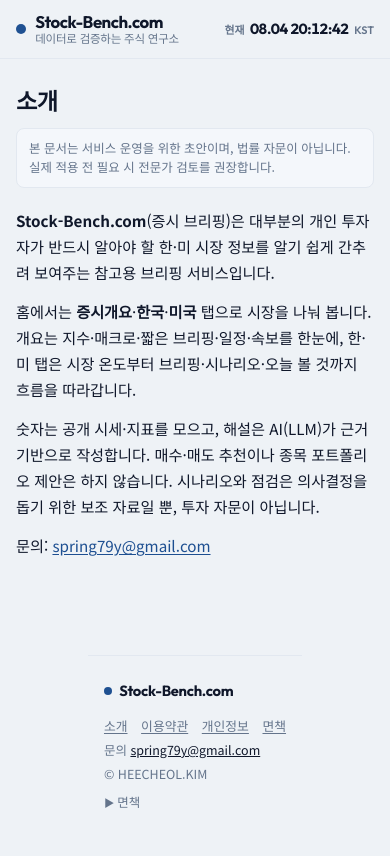
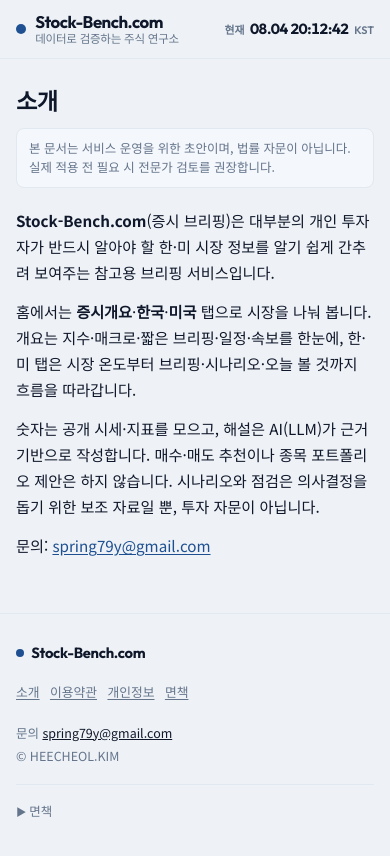
Before and after one commit to spring79y/stockbench, a Next.js app: page /about in a window 390 px wide. Shown: the top 856 px of the page. Built offline with nearby package versions, Linux system fonts and the light colour scheme.

Commit message:
Widen SiteFooter layout to match board width.
Split brand/nav and contact/copyright into full-width rows with clearer gaps so the footer no longer reads as a cramped center pillar.

Co-authored-by: Cursor <cursoragent@cursor.com>

```diff
--- a/src/app/globals.css
+++ b/src/app/globals.css
@@ -1231,9 +1231,30 @@ a {
 
 .site-footer {
   max-width: 960px;
+  width: 100%;
   margin: 0 auto;
-  padding: 1.25rem 1rem 2rem;
+  padding: 1.75rem 1rem 2.5rem;
   border-top: 1px solid var(--line);
+}
+
+.site-footer__top {
+  display: flex;
+  flex-wrap: wrap;
+  align-items: center;
+  justify-content: space-between;
+  gap: 0.85rem 1.75rem;
+}
+
+.site-footer__brand-row {
+  display: inline-flex;
+  align-items: center;
+  gap: 0.45rem;
+  min-width: 0;
+}
+
+.site-footer__brand-row .brand__mark {
+  width: 0.5rem;
+  height: 0.5rem;
 }
 
 .site-footer__brand {
@@ -1247,8 +1268,9 @@ a {
 .site-footer__nav {
   display: flex;
   flex-wrap: wrap;
-  gap: 0.35rem 0.85rem;
-  margin: 0.55rem 0 0;
+  align-items: center;
+  gap: 0.35rem 0.25rem;
+  margin: 0;
 }
 
 .site-footer__nav-link {
@@ -1256,14 +1278,24 @@ a {
   color: var(--muted);
   text-decoration: underline;
   text-underline-offset: 0.15em;
+  padding: 0.35rem 0.55rem;
 }
 
 .site-footer__nav-link:hover {
   color: var(--brand);
 }
 
+.site-footer__meta-row {
+  display: flex;
+  flex-wrap: wrap;
+  align-items: baseline;
+  justify-content: space-between;
+  gap: 0.45rem 1.5rem;
+  margin-top: 1.15rem;
+}
+
 .site-footer__meta {
-  margin: 0.35rem 0 0;
+  margin: 0;
   font-size: 0.78rem;
   line-height: 1.45;
   color: var(--muted);
@@ -1280,7 +1312,9 @@ a {
 }
 
 .site-footer__details {
-  margin: 0.65rem 0 0;
+  margin: 1.15rem 0 0;
+  padding-top: 0.95rem;
+  border-top: 1px solid var(--line);
 }
 
 .site-footer__summary {
@@ -1289,6 +1323,7 @@ a {
   font-size: 0.78rem;
   color: var(--muted);
   user-select: none;
+  padding: 0.15rem 0;
 }
 
 .site-footer__summary::-webkit-details-marker {
@@ -1305,7 +1340,8 @@ a {
 }
 
 .site-footer__disclaimer {
-  margin: 0.4rem 0 0;
+  margin: 0.55rem 0 0;
+  max-width: 42rem;
   font-size: 0.78rem;
   line-height: 1.55;
   color: var(--muted);
@@ -1319,6 +1355,29 @@ a {
 
 .site-footer__inline-link:hover {
   color: var(--brand);
+}
+
+@media (max-width: 560px) {
+  .site-footer__top {
+    flex-direction: column;
+    align-items: flex-start;
+    gap: 0.75rem;
+  }
+
+  .site-footer__nav {
+    gap: 0.2rem 0;
+  }
+
+  .site-footer__nav-link {
+    padding: 0.4rem 0.65rem 0.4rem 0;
+  }
+
+  .site-footer__meta-row {
+    flex-direction: column;
+    align-items: flex-start;
+    gap: 0.35rem;
+    margin-top: 1rem;
+  }
 }
 
 /* —— Legal / about docs —— */
@@ -1430,18 +1489,6 @@ a {
   }
 }
 
-.site-footer__brand-row {
-  display: inline-flex;
-  align-items: center;
-  gap: 0.45rem;
-  margin-bottom: 0.35rem;
-}
-
-.site-footer__brand-row .brand__mark {
-  width: 0.5rem;
-  height: 0.5rem;
-}
-
 /* —— Ops (owner-only) —— */
 .ops {
   max-width: 40rem;
--- a/src/components/SiteFooter.tsx
+++ b/src/components/SiteFooter.tsx
@@ -8,6 +8,7 @@ const FOOTER_LINKS = [
 export function SiteFooter({ live = false }: { live?: boolean }) {
   return (
     <footer className="site-footer">
+      <div className="site-footer__top">
         <div className="site-footer__brand-row">
           <span className="brand__mark" aria-hidden />
           <p className="site-footer__brand">Stock-Bench.com</p>
@@ -20,7 +21,9 @@ export function SiteFooter({ live = false }: { live?: boolean }) {
             </a>
           ))}
         </nav>
+      </div>
 
+      <div className="site-footer__meta-row">
         <p className="site-footer__meta">
           문의{" "}
           <a href="mailto:spring79y@gmail.com" className="site-footer__mail">
@@ -28,6 +31,7 @@ export function SiteFooter({ live = false }: { live?: boolean }) {
           </a>
         </p>
         <p className="site-footer__meta">© HEECHEOL.KIM</p>
+      </div>
 
       <details className="site-footer__details">
         <summary className="site-footer__summary">면책</summary>
```
Lines whose indentation alone changed are shown as unchanged.
